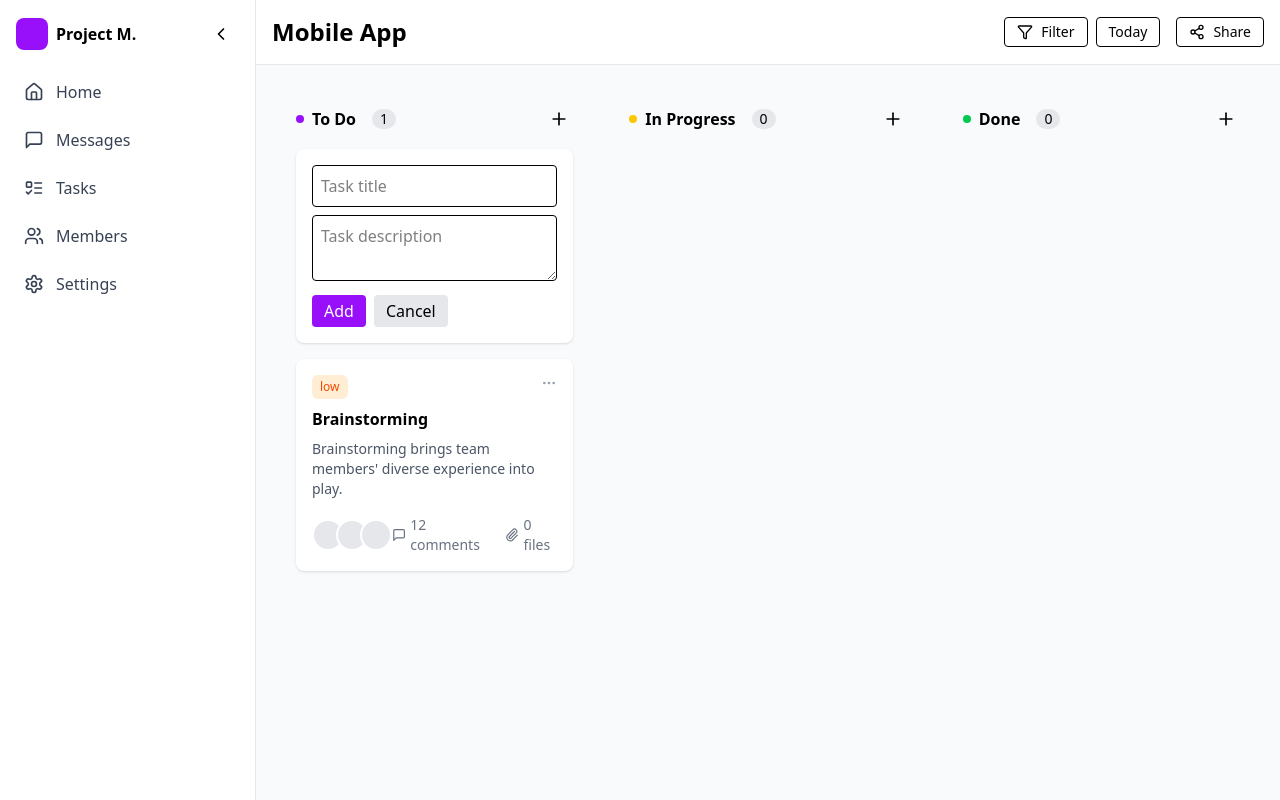
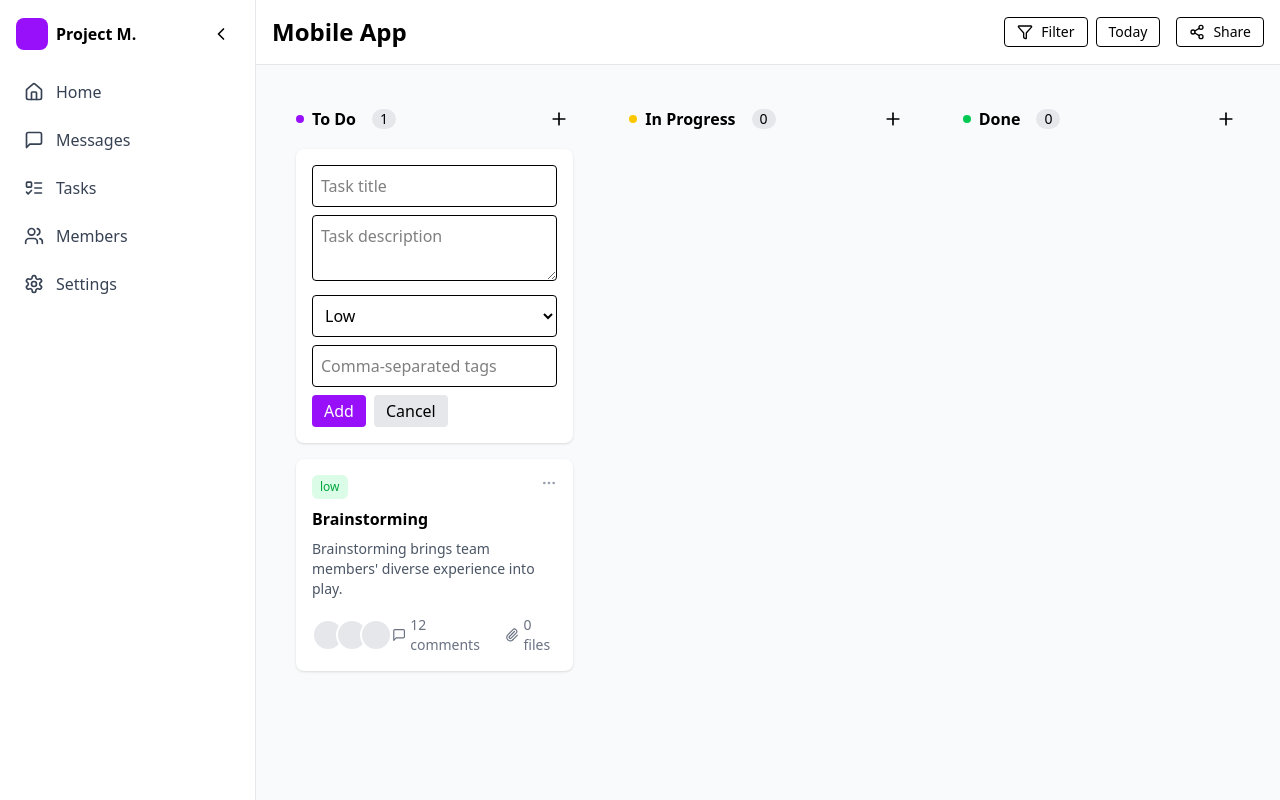
Before and after one commit to Nasir-buddy/test_project, a React (Vite) app: page / in a window 1280 px wide. Both pictures are taken after a click on the button 559 px from the left and 119 px from the top of the page. Built offline with nearby package versions, Linux system fonts and the light colour scheme.

Commit message:
implement the customizable task field

```diff
--- a/src/components/DoneSection.jsx
+++ b/src/components/DoneSection.jsx
@@ -7,21 +7,34 @@ import TaskCard from "./TaskCard"
 
 export default function DoneSection({ tasks }) {
   const [showAddForm, setShowAddForm] = useState(false)
-  const [newTask, setNewTask] = useState({ title: "", description: "" })
+  const [newTask, setNewTask] = useState({
+    title: "",
+    description: "",
+    priority: "low",
+    tags: ""
+  })
   const dispatch = useDispatch()
 
   const handleAddTask = (e) => {
     e.preventDefault()
+    const tagsArray = newTask.tags
+      .split(",")
+      .map((tag) => tag.trim())
+      .filter((tag) => tag !== "")
+
     const task = {
-      id: Date.now().toString(), // Ensure unique ID
-      ...newTask,
-      priority: "low",
+      id: Date.now().toString(),
+      title: newTask.title,
+      description: newTask.description,
+      priority: newTask.priority,
+      tags: tagsArray,
       comments: 0,
       files: 0,
       users: ["user1"],
     }
     dispatch(addTask({ status: "done", task }))
-    setNewTask({ title: "", description: "" })
+    // Reset form state
+    setNewTask({ title: "", description: "", priority: "low", tags: "" })
     setShowAddForm(false)
   }
 
@@ -55,6 +68,25 @@ export default function DoneSection({ tasks }) {
             className="w-full mb-2 p-2 border rounded"
             required
           />
+          {/* Priority dropdown */}
+          <select
+            value={newTask.priority}
+            onChange={(e) => setNewTask({ ...newTask, priority: e.target.value })}
+            className="w-full mb-2 p-2 border rounded"
+            required
+          >
+            <option value="low">Low</option>
+            <option value="medium">Medium</option>
+            <option value="high">High</option>
+          </select>
+          {/* Comma-separated tags input */}
+          <input
+            type="text"
+            placeholder="Comma-separated tags"
+            value={newTask.tags}
+            onChange={(e) => setNewTask({ ...newTask, tags: e.target.value })}
+            className="w-full mb-2 p-2 border rounded"
+          />
           <div className="flex gap-2">
             <button type="submit" className="px-3 py-1 bg-purple-600 text-white rounded hover:bg-purple-700">
               Add
@@ -86,6 +118,6 @@ export default function DoneSection({ tasks }) {
           </div>
         )}
       </Droppable>
-    </div>
-  )
+    </div>
+  )
 }
--- a/src/components/InProgressSection.jsx
+++ b/src/components/InProgressSection.jsx
@@ -1,3 +1,4 @@
+
 import { useState } from "react"
 import { Droppable, Draggable } from "react-beautiful-dnd"
 import { Plus } from "lucide-react"
@@ -7,21 +8,34 @@ import TaskCard from "./TaskCard"
 
 export default function InProgressSection({ tasks }) {
   const [showAddForm, setShowAddForm] = useState(false)
-  const [newTask, setNewTask] = useState({ title: "", description: "" })
+  const [newTask, setNewTask] = useState({
+    title: "",
+    description: "",
+    priority: "low",
+    tags: ""
+  })
   const dispatch = useDispatch()
 
   const handleAddTask = (e) => {
     e.preventDefault()
+    const tagsArray = newTask.tags
+      .split(",")
+      .map((tag) => tag.trim())
+      .filter((tag) => tag !== "")
+
     const task = {
-      id: Date.now().toString(), // Ensure unique ID
-      ...newTask,
-      priority: "low",
+      id: Date.now().toString(),
+      title: newTask.title,
+      description: newTask.description,
+      priority: newTask.priority,
+      tags: tagsArray,
       comments: 0,
       files: 0,
       users: ["user1"],
     }
     dispatch(addTask({ status: "inProgress", task }))
-    setNewTask({ title: "", description: "" })
+    // Reset form state
+    setNewTask({ title: "", description: "", priority: "low", tags: "" })
     setShowAddForm(false)
   }
 
@@ -55,6 +69,25 @@ export default function InProgressSection({ tasks }) {
             className="w-full mb-2 p-2 border rounded"
             required
           />
+          {/* Priority dropdown */}
+          <select
+            value={newTask.priority}
+            onChange={(e) => setNewTask({ ...newTask, priority: e.target.value })}
+            className="w-full mb-2 p-2 border rounded"
+            required
+          >
+            <option value="low">Low</option>
+            <option value="medium">Medium</option>
+            <option value="high">High</option>
+          </select>
+          {/* Comma-separated tags input */}
+          <input
+            type="text"
+            placeholder="Comma-separated tags"
+            value={newTask.tags}
+            onChange={(e) => setNewTask({ ...newTask, tags: e.target.value })}
+            className="w-full mb-2 p-2 border rounded"
+          />
           <div className="flex gap-2">
             <button type="submit" className="px-3 py-1 bg-purple-600 text-white rounded hover:bg-purple-700">
               Add
@@ -86,6 +119,6 @@ export default function InProgressSection({ tasks }) {
           </div>
         )}
       </Droppable>
-    </div>
-  )
+    </div>
+  )
 }
--- a/src/components/TaskCard.jsx
+++ b/src/components/TaskCard.jsx
@@ -1,16 +1,30 @@
 import { MessageSquare, Paperclip, MoreHorizontal } from "lucide-react"
 
 export default function TaskCard({ task }) {
+  let priorityClass = ""
+  if (task.priority === "low") {
+    priorityClass = "bg-green-100 text-green-600"
+  } else if (task.priority === "medium") {
+    priorityClass = "bg-yellow-100 text-yellow-600"
+  } else if (task.priority === "high") {
+    priorityClass = "bg-red-100 text-red-600"
+  }
+
   return (
+
     <div className="bg-white p-4 rounded-lg shadow-sm">
       <div className="flex justify-between items-start mb-2">
-        <span
-          className={`px-2 py-1 rounded-md text-xs ${
-            task.priority === "low" ? "bg-orange-100 text-orange-600" : "bg-red-100 text-red-600"
-          }`}
-        >
-          {task.priority}
-        </span>
+        <div className="flex items-center gap-2">
+          <span className={`px-2 py-1 rounded-md text-xs ${priorityClass}`}>
+            {task.priority}
+          </span>
+          {/* Render tags beside the priority badge */}
+          {task.tags && task.tags.length > 0 && task.tags.map((tag, index) => (
+            <span key={index} className="px-2 py-1 rounded-md text-xs bg-blue-100 text-blue-600">
+              {tag}
+            </span>
+          ))}
+        </div>
         <button className="text-gray-400 hover:text-gray-600">
           <MoreHorizontal size={16} />
         </button>
@@ -37,6 +51,6 @@ export default function TaskCard({ task }) {
           </div>
         </div>
       </div>
-    </div>
-  )
+    </div>
+  )
 }
--- a/src/components/TodoSection.jsx
+++ b/src/components/TodoSection.jsx
@@ -7,21 +7,35 @@ import TaskCard from "./TaskCard"
 
 export default function TodoSection({ tasks }) {
   const [showAddForm, setShowAddForm] = useState(false)
-  const [newTask, setNewTask] = useState({ title: "", description: "" })
+  const [newTask, setNewTask] = useState({
+    title: "",
+    description: "",
+    priority: "low",
+    tags: ""
+  })
   const dispatch = useDispatch()
 
   const handleAddTask = (e) => {
     e.preventDefault()
+    // Split comma-separated tags into an array, trim spaces, and remove empty entries
+    const tagsArray = newTask.tags
+      .split(",")
+      .map((tag) => tag.trim())
+      .filter((tag) => tag !== "")
+
     const task = {
       id: Date.now().toString(), // Ensure unique ID
-      ...newTask,
-      priority: "low",
+      title: newTask.title,
+      description: newTask.description,
+      priority: newTask.priority,
+      tags: tagsArray,
       comments: 0,
       files: 0,
       users: ["user1"],
     }
     dispatch(addTask({ status: "todo", task }))
-    setNewTask({ title: "", description: "" })
+    // Reset form state
+    setNewTask({ title: "", description: "", priority: "low", tags: "" })
     setShowAddForm(false)
   }
 
@@ -55,6 +69,25 @@ export default function TodoSection({ tasks }) {
             className="w-full mb-2 p-2 border rounded"
             required
           />
+          {/* Priority dropdown */}
+          <select
+            value={newTask.priority}
+            onChange={(e) => setNewTask({ ...newTask, priority: e.target.value })}
+            className="w-full mb-2 p-2 border rounded"
+            required
+          >
+            <option value="low">Low</option>
+            <option value="medium">Medium</option>
+            <option value="high">High</option>
+          </select>
+          {/* Comma-separated tags input */}
+          <input
+            type="text"
+            placeholder="Comma-separated tags"
+            value={newTask.tags}
+            onChange={(e) => setNewTask({ ...newTask, tags: e.target.value })}
+            className="w-full mb-2 p-2 border rounded"
+          />
           <div className="flex gap-2">
             <button type="submit" className="px-3 py-1 bg-purple-600 text-white rounded hover:bg-purple-700">
               Add
@@ -86,6 +119,6 @@ export default function TodoSection({ tasks }) {
           </div>
         )}
       </Droppable>
-    </div>
-  )
+    </div>
+  )
 }
```
